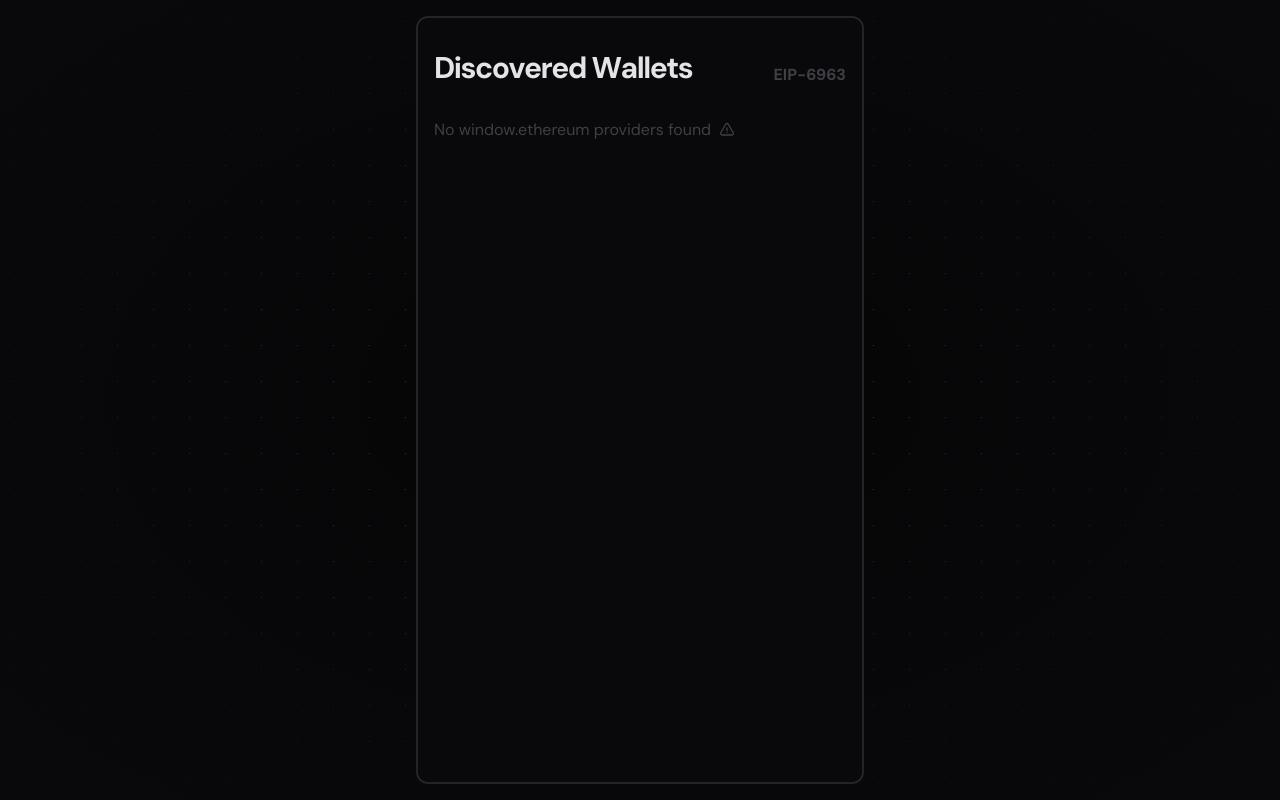
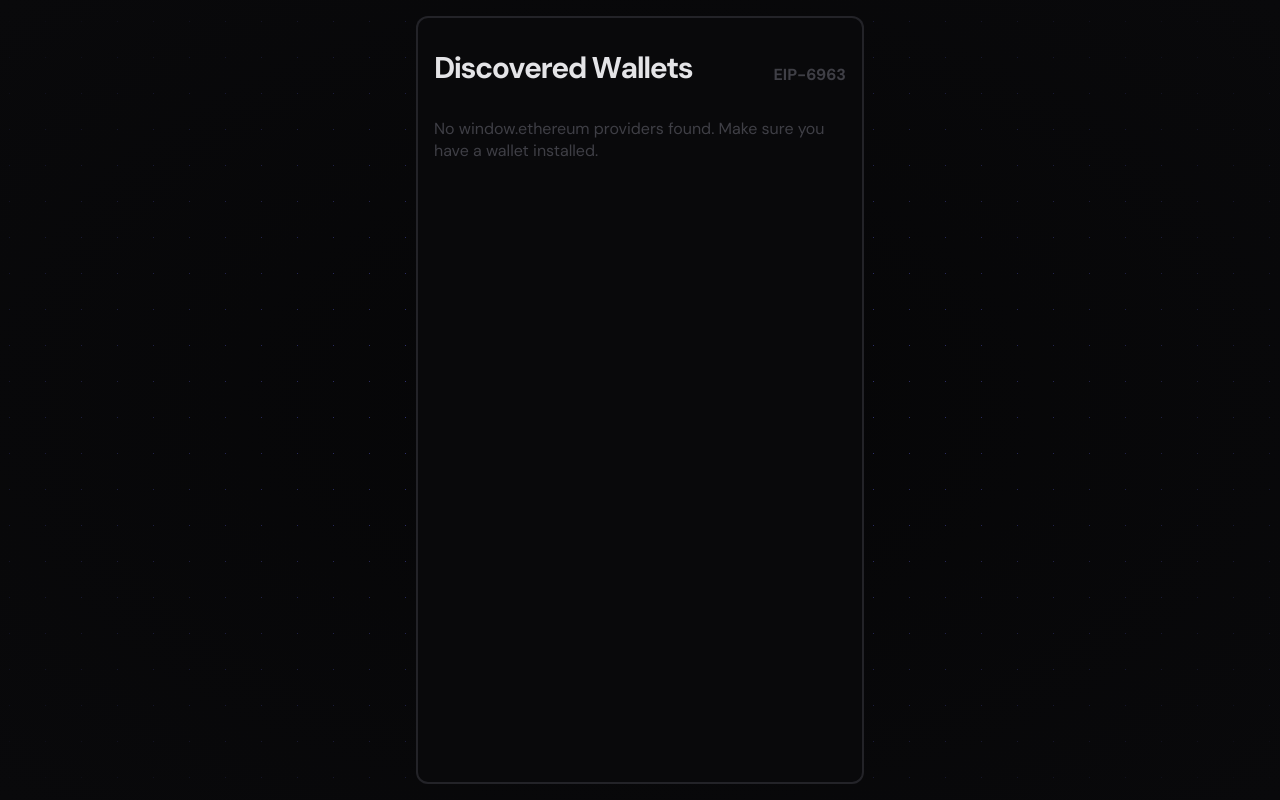
Before and after one commit to WalletConnect/EIP6963, a React (Vite) app: page / in a window 1280 px wide. Built offline with nearby package versions, Linux system fonts and the light colour scheme.

Commit message:
fix: icon position

```diff
--- a/src/App.tsx
+++ b/src/App.tsx
@@ -254,18 +254,16 @@ function App() {
                 initial="initial"
                 animate="animate"
                 exit="exit"
-                className="flex items-center gap-2 text-zinc-700"
+                className="flex items-center gap-2 leading-snug text-zinc-700"
               >
-                {window.ethereum
-                  ? `No EIP-6963 compatible providers found`
-                  : `No window.ethereum providers found`}
+                {window.ethereum && (
                   <svg
                     xmlns="http://www.w3.org/2000/svg"
                     fill="none"
                     viewBox="0 0 24 24"
                     strokeWidth={2}
                     stroke="currentColor"
-                  className="w-4 h-4"
+                    className="flex-shrink-0 w-4 h-4"
                   >
                     <path
                       strokeLinecap="round"
@@ -273,6 +271,10 @@ function App() {
                       d="M12 9v3.75m-9.303 3.376c-.866 1.5.217 3.374 1.948 3.374h14.71c1.73 0 2.813-1.874 1.948-3.374L13.949 3.378c-.866-1.5-3.032-1.5-3.898 0L2.697 16.126zM12 15.75h.007v.008H12v-.008z"
                     />
                   </svg>
+                )}
+                {window.ethereum
+                  ? `No EIP-6963 compatible providers found`
+                  : `No window.ethereum providers found.\nMake sure you have a wallet installed.`}
               </motion.p>
             )}
           </AnimatePresence>
```
Lines whose indentation alone changed are shown as unchanged.
